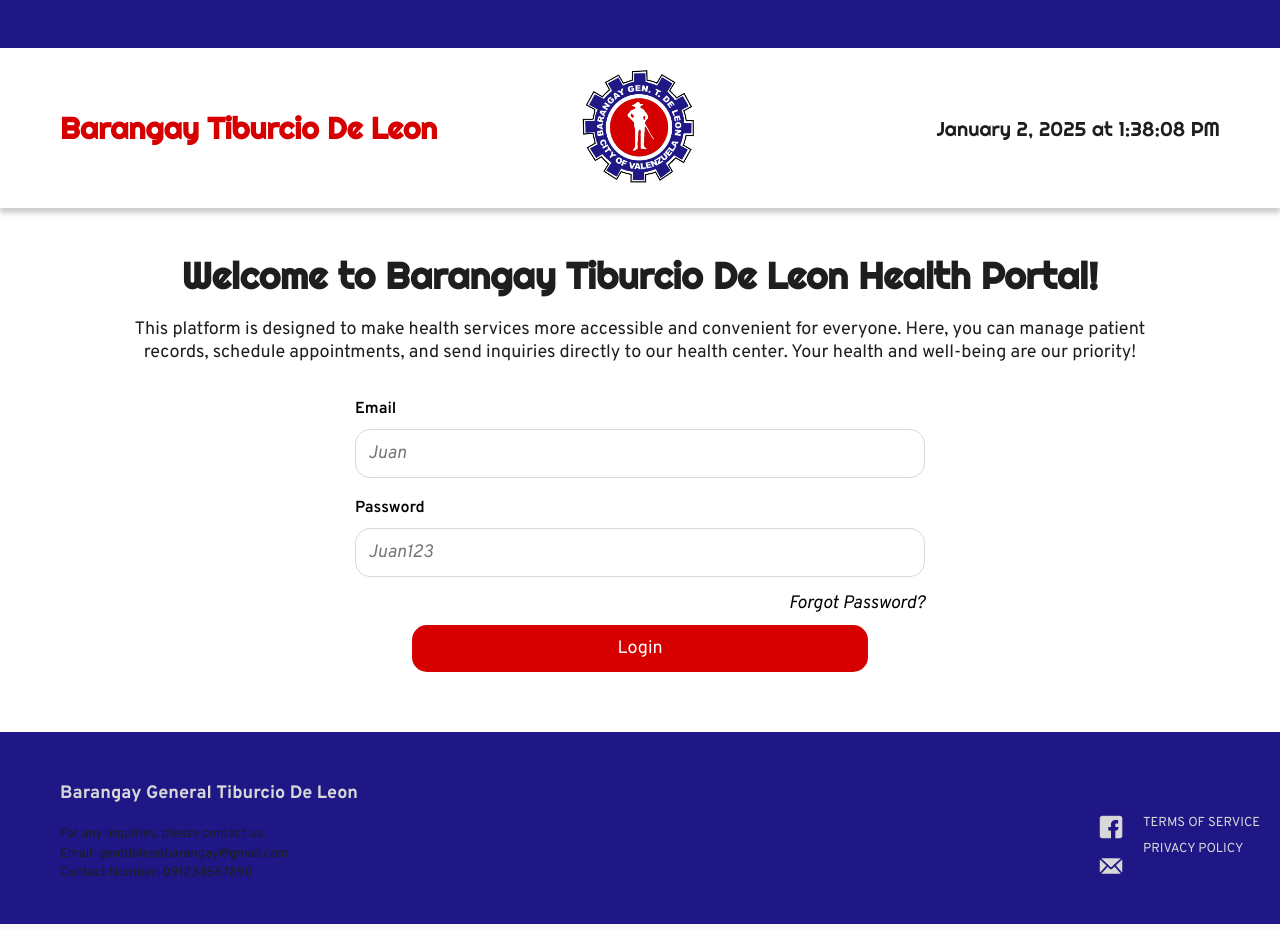
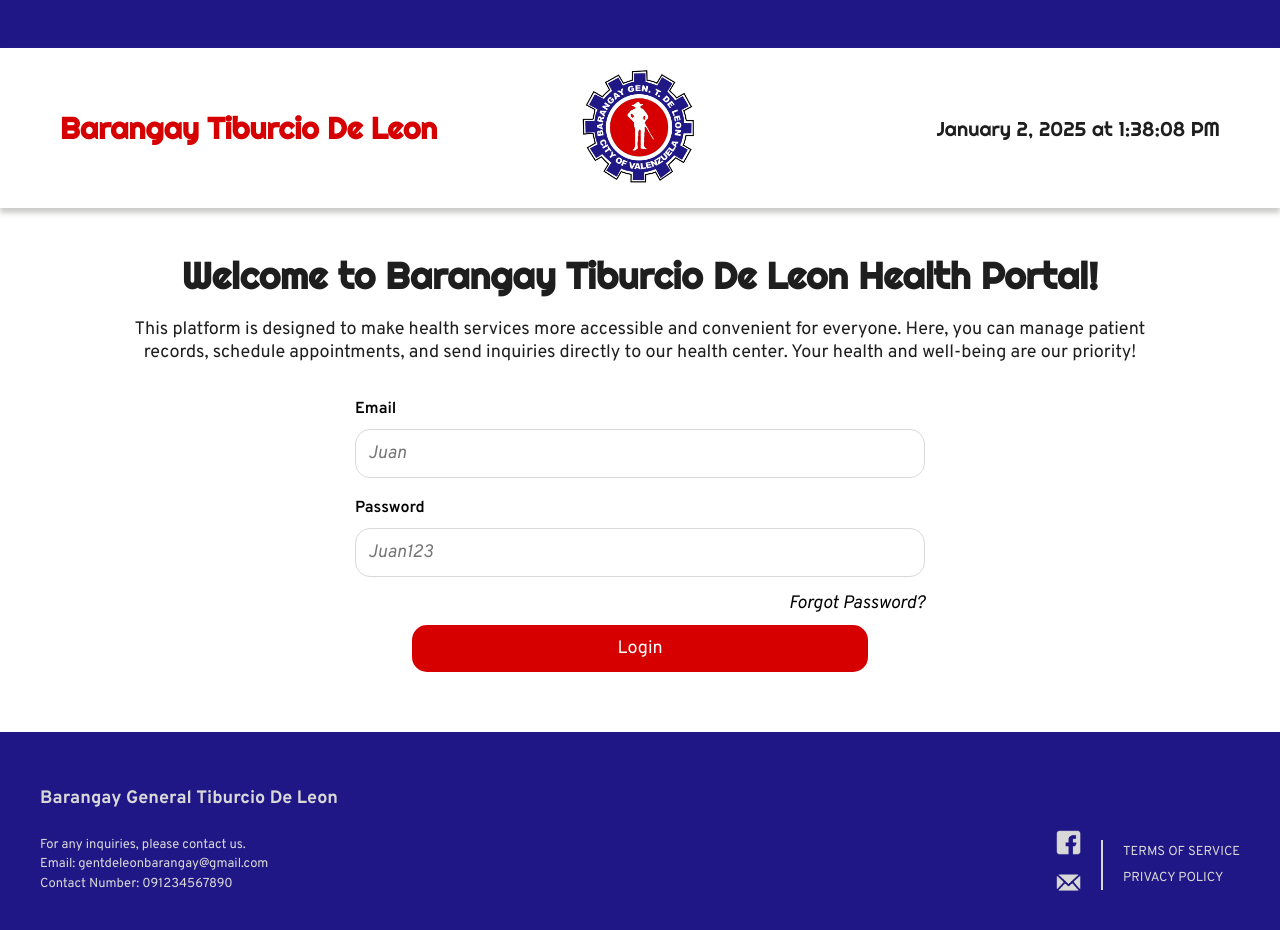
Before and after one commit to Gothboi26/SeniorWEb, a React (Create React App) app in the folder companion/: page / in a window 1280 px wide. Built offline with nearby package versions, Linux system fonts and the light colour scheme.

Commit message:
I modified some files.
I modified the following files.
- App.js
- App.css

```diff
--- a/companion/src/App.css
+++ b/companion/src/App.css
@@ -27,24 +27,30 @@
 /* ----- Footer Section ----- */
 .App-footer {
   background-color: #1f1785;
+
+}
+
+.footer-section {
   color: #d9d8d8;
-  padding: 20px;
+  margin: 25px 20px 10px 20px; /* Matches the .login-container margin */
+  padding: 20px; /* Matches the .login-container padding */
   font-size: 14px;
   text-align: left;
+  display: flex; /* For horizontal alignment */
+  flex-direction: column;
 }
 
 .App-footer h1 {
   font-size: 18px;
-  margin-top: 30px;
-  margin-left: 40px;
-  margin-bottom: 10px;
+  margin-top: 10px;
+  margin-bottom: 20px;
 }
 
 .footer-content {
   display: flex;
   flex-direction: row;
-  align-items: flex-start;
-  margin-left: 40px;
+  justify-content: space-between; /* Align items horizontally */
+  align-items: center;
 }
 
 .footer-text1 {
@@ -52,32 +58,27 @@
 }
 
 .footer-text1 p {
+  color: #d9d9d9;
   font-size: 13px;
-  margin-top: 10px;
-  margin-bottom: 20px;
+  margin: 0;
   line-height: 1.5;
 }
 
 .footer-icons-and-links {
   display: flex;
-  flex-direction: row;
-  align-items: flex-start;
-  gap: 20px; /* Space between icons and links */
+  align-items: center;
+  gap: 20px;
 }
 
 .footer-icons {
   display: flex;
   flex-direction: column;
-  align-items: flex-start;
+  align-items: center;
   gap: 10px;
 }
 
-.footer-icons a {
-  display: block;
-}
-
 .footer-icons img {
-  width: 24px; /* Adjust size as needed */
+  width: 25px; /* Icon size */
   height: auto;
   transition: transform 0.3s;
 }
@@ -86,10 +87,17 @@
   transform: scale(1.1);
 }
 
+.vertical-line {
+  width: 2px;
+  height: 50px;
+  background-color: #d9d8d8;
+}
+
 .footer-links {
   display: flex;
   flex-direction: column;
   justify-content: center;
+  align-items: flex-start; /* Align text to the left */
   gap: 10px;
 }
 
@@ -103,6 +111,7 @@
 .footer-link:hover {
   color: #ffd700;
 }
+
 
 
 
--- a/companion/src/App.js
+++ b/companion/src/App.js
@@ -129,6 +129,7 @@ function App() {
               )}
             </main>
             <footer className="App-footer">
+              <div className="footer-section">
                 <h1>Barangay General Tiburcio De Leon</h1>
                 <div className="footer-content">
                   <div className="footer-text1">
@@ -147,17 +148,17 @@ function App() {
                         <img src={email} alt="Email-Logo" className="icon email-logo" />
                       </a>
                     </div>
+                    <div className="vertical-line"></div>
                     <div className="footer-links">
-                    <a href="/terms" className="footer-link">
-                      TERMS OF SERVICE
-                    </a>
-                    <a href="/privacy" className="footer-link">
-                      PRIVACY POLICY
-                    </a>
+                      <a href="/terms" className="footer-link">TERMS OF SERVICE</a>
+                      <a href="/privacy" className="footer-link">PRIVACY POLICY</a>
                     </div>
                   </div>
                 </div>
+              </div>
+
             </footer>
+
 
 
           </>
```
Lines whose indentation alone changed are shown as unchanged.
